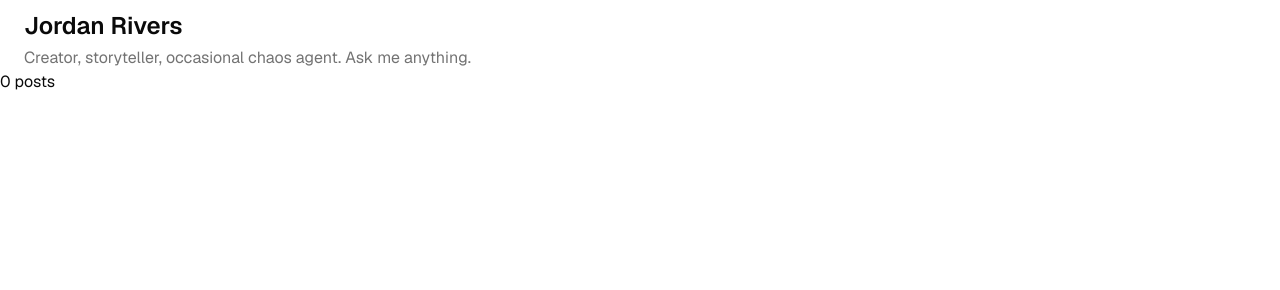
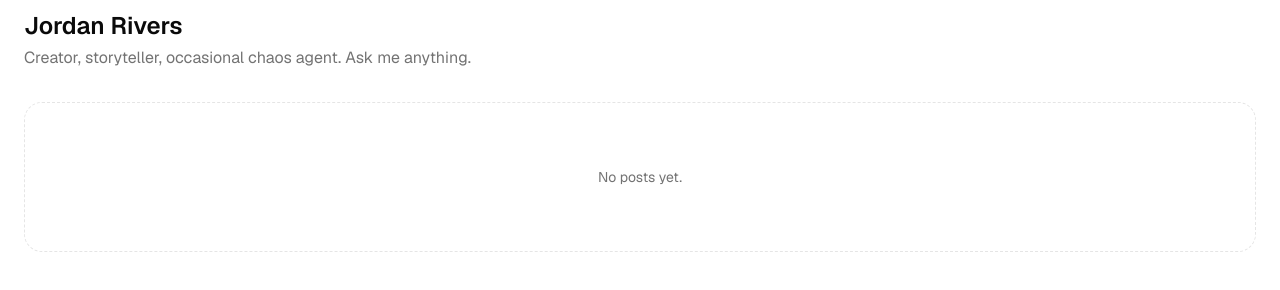
Before and after one commit to yaghmo/Self_representation_AI, a Next.js app in the folder cookbook-web/: page /fan in a window 1280 px wide. Shown: the part 290-580 px from the top of the page. Built offline with nearby package versions, Linux system fonts and the light colour scheme.

Commit message:
feat(fan): add post grid with empty state

```diff
--- a/cookbook-web/app/fan/page.tsx
+++ b/cookbook-web/app/fan/page.tsx
@@ -1,13 +1,14 @@
 "use client"
 
 import { ProfileHeader } from "@/components/fan/ProfileHeader"
+import { PostGrid } from "@/components/fan/PostGrid"
 import { mockProfile, mockPosts } from "@/components/fan/mockData"
 
 export default function FanPage() {
   return (
     <div className="min-h-screen pb-24">
       <ProfileHeader profile={mockProfile} />
-      <p>{mockPosts.length} posts</p>
+      <PostGrid posts={mockPosts} />
     </div>
   )
 }
--- /dev/null
+++ b/cookbook-web/components/fan/PostGrid.tsx
@@ -0,0 +1,30 @@
+import type { Post } from "./types"
+
+function PostGrid({ posts }: { posts: Post[] }) {
+  if (posts.length === 0) {
+    return (
+      <div className="mx-4 mt-8 rounded-2xl border border-dashed border-border py-16 text-center text-sm text-muted-foreground sm:mx-6">
+        No posts yet.
+      </div>
+    )
+  }
+
+  return (
+    <div className="mx-4 mt-8 grid grid-cols-3 gap-1 sm:mx-6 sm:gap-2">
+      {posts.map((post) => (
+        <div
+          key={post.id}
+          className="aspect-square overflow-hidden rounded-md bg-muted"
+        >
+          <img
+            src={post.imageUrl}
+            alt={post.caption}
+            className="size-full object-cover"
+          />
+        </div>
+      ))}
+    </div>
+  )
+}
+
+export { PostGrid }
```
